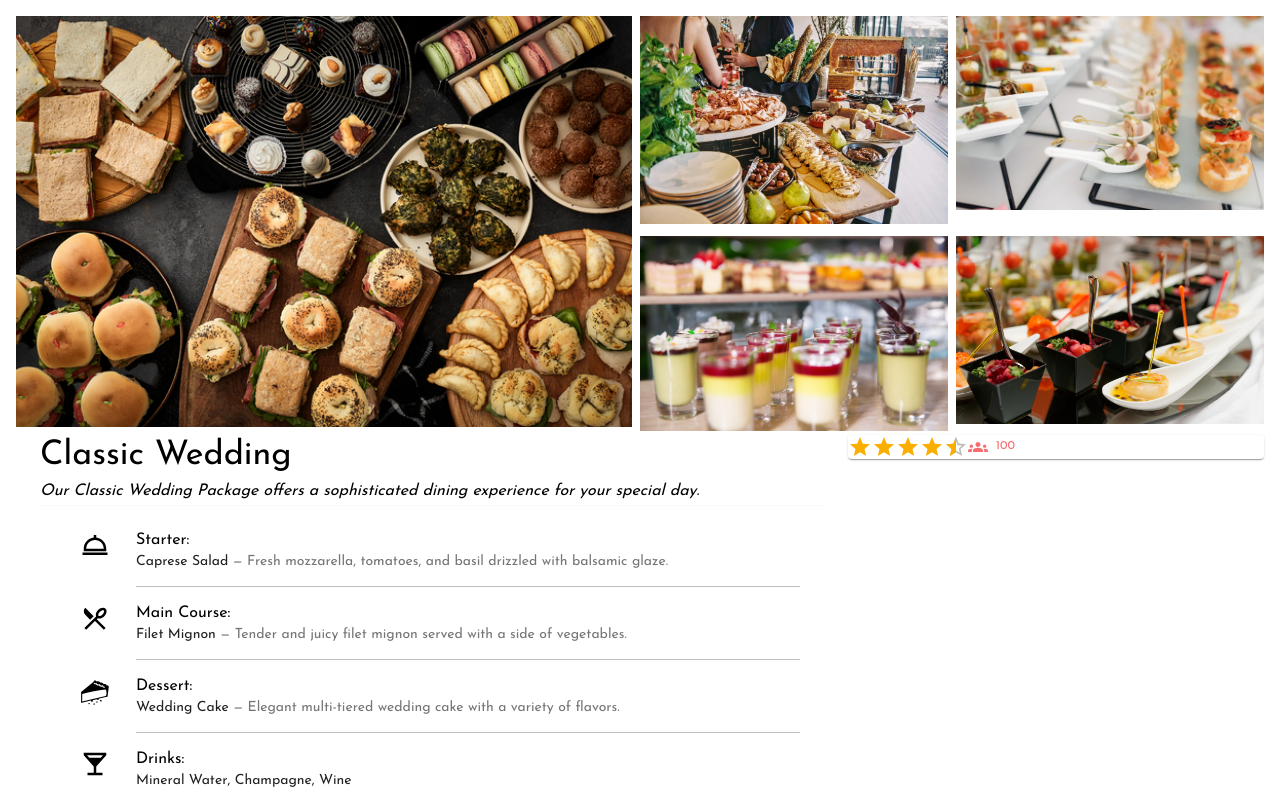
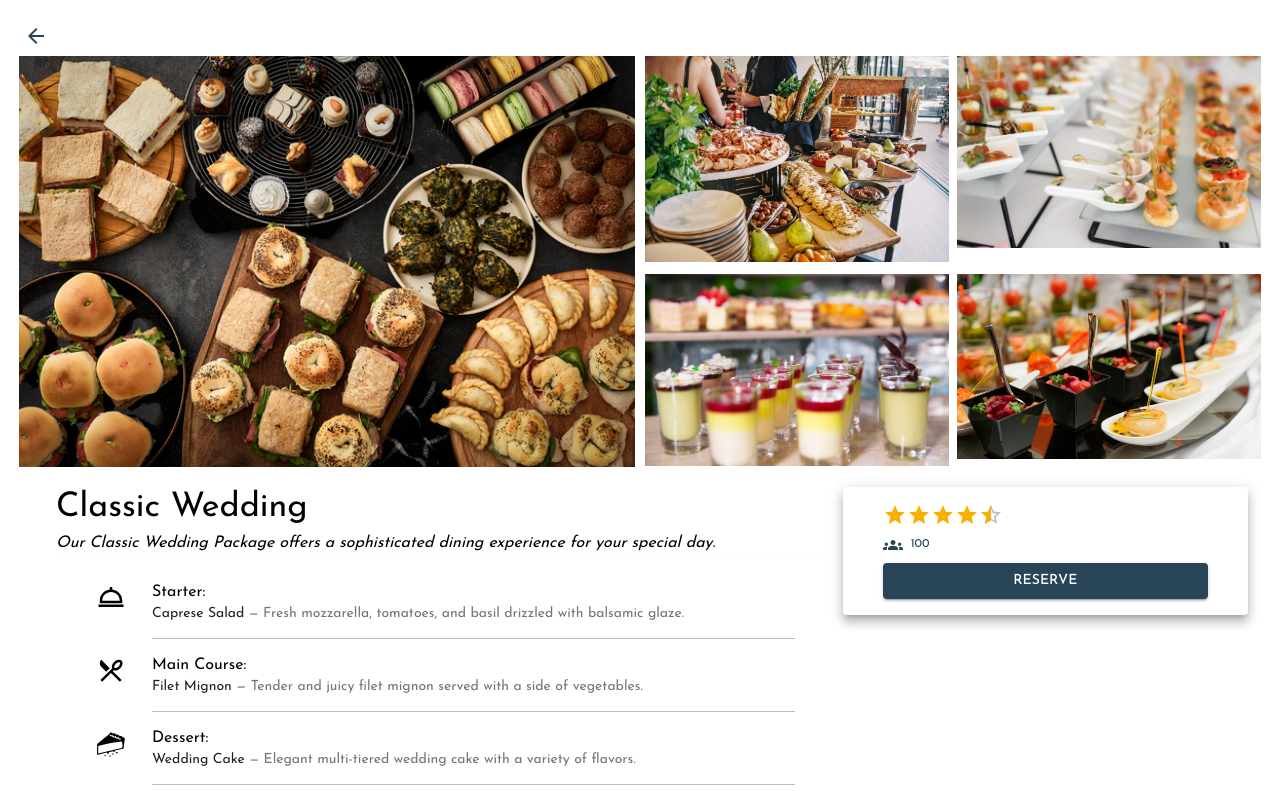
Before and after one commit to josedleonett/GourmetGo, a React (Vite) app in the folder FrontEnd/: page /product/1 in a window 1280 px wide. Shown: the top 800 px of the page. Built offline with nearby package versions, Linux system fonts and the light colour scheme.

Commit message:
bundle descriptions added

```diff
--- a/FrontEnd/src/display/ProductDetailDisplay.jsx
+++ b/FrontEnd/src/display/ProductDetailDisplay.jsx
@@ -14,17 +14,48 @@ import {
   Rating,
   Stack,
   Typography,
+  Button,
+  IconButton,
 } from "@mui/material";
 import React, { useState } from "react";
 import { cateringPackages } from "../test/dataApiSample";
-import { useParams } from "react-router-dom";
+import { useNavigate, useParams } from "react-router-dom";
 import GroupsIcon from "@mui/icons-material/Groups";
 import ListItemAvatar from "@mui/material/ListItemAvatar";
+import ArrowBackIcon from "@mui/icons-material/ArrowBack";
+//import { Gallery } from "react-grid-gallery";
+import Lightbox from "react-lightbox-component";
 
+const images = [
+  {
+    src: "https://c2.staticflickr.com/9/8817/28973449265_07e3aa5d2e_b.jpg",
+    width: "45vw",
+    height: "auto",
+    isSelected: false,
+    caption: "After Rain (Jeshu John - designerspics.com)",
+  },
+  {
+    src: "https://c2.staticflickr.com/9/8356/28897120681_3b2c0f43e0_b.jpg",
+    width: 320,
+    height: 212,
+    tags: [
+      { value: "Ocean", title: "Ocean" },
+      { value: "People", title: "People" },
+    ],
+    alt: "Boats (Jeshu John - designerspics.com)",
+  },
+
+  {
+    src: "https://c4.staticflickr.com/9/8887/28897124891_98c4fdd82b_b.jpg",
+    width: 320,
+    height: 212,
+  },
+];
 
 const ProductDetailDisplay = () => {
   const packageList = cateringPackages;
   const { id } = useParams();
+  const navigate = useNavigate();
 
   function findPackageById(array, idToFind) {
     for (let i = 0; i < array.length; i++) {
@@ -35,16 +66,31 @@ const ProductDetailDisplay = () => {
     return -1;
   }
 
+  const goBackOnClick = () => {
+    navigate("/");
+  };
+
   const mainPackageId = findPackageById(packageList, id);
 
   const [currentImageIndex, setCurrentIndex] = useState(0);
 
-
   return (
     <Box sx={{ padding: 2 }}>
+      {/* <Gallery images={images}/> */}
+
+      {/* <Lightbox
+        images={images}
+        thumbnailWidth="200px" // Establece el ancho de las miniaturas
+        showImageModifiers={false} // Desactiva los botones de navegación
+        currentIndex={currentImageIndex} // Índice de la imagen inicial
+      /> */}
+
+      <IconButton aria-label="Back" onClick={goBackOnClick}>
+        <ArrowBackIcon />
+      </IconButton>
 
       <Grid container justifyContent="space-evenly">
-        <Grid item pr={1} lg={6} md={6}>
+        <Grid item pr={1} lg={6} md={6} >
           <Box
             component="img"
             src={packageList[mainPackageId].galleryImages[0]}
@@ -53,14 +99,7 @@ const ProductDetailDisplay = () => {
           ></Box>
         </Grid>
 
-        <Grid
-          container
-          item
-          justifyContent="space-evenly"
-          spacing={1}
-          lg={6}
-          md={6}
-        >
+        <Grid container justifyContent="space-evenly" spacing={1} lg={6} md={6}>
           {packageList[mainPackageId].galleryImages.slice(1).map((image, i) => (
             <Grid item key={i} xs={3} lg={6} md={6}>
               <Box
@@ -74,8 +113,8 @@ const ProductDetailDisplay = () => {
         </Grid>
       </Grid>
 
-      <Grid container lg={12}>
-        <Grid item lg={8}>
+      <Grid container padding={2} lg={12}>
+        <Grid item lg={8} md={7}>
           <Container>
             <Box>
               <Typography variant="h4">
@@ -88,7 +127,7 @@ const ProductDetailDisplay = () => {
 
             <Divider light />
 
-            <Container>
+            <Container >
               <List>
                 <ListItem alignItems="flex-start">
                   <ListItemAvatar>
@@ -191,25 +230,33 @@ const ProductDetailDisplay = () => {
           </Container>
         </Grid>
 
-        <Grid item lg={4}>
-          <Paper sx={{ display: "flex" }}>
+        <Grid item lg={4} md={5} xs={12}>
+          <Paper elevation={8} sx={{ padding: 2 }}>
+            <Container
+              sx={{ display: "flex", flexDirection: "column", gap: 1 }}
+            >
               <Rating
                 name="valoration"
                 value={packageList[mainPackageId].rating}
                 readOnly
                 precision={0.5}
               />
+
               <Stack
                 direction="row"
                 spacing={1}
                 alignItems="center"
                 color={"secondary.main"}
               >
-              <GroupsIcon fontSize="small" />
-              <Typography variant="caption">
+                <GroupsIcon fontSize="small" color="primary" />
+                <Typography variant="caption" color="primary">
                   {packageList[mainPackageId].numberDiners}
                 </Typography>
               </Stack>
+              <Button variant="contained" color="primary">
+                RESERVE
+              </Button>
+            </Container>
           </Paper>
         </Grid>
       </Grid>
```
Lines whose indentation alone changed are shown as unchanged.
